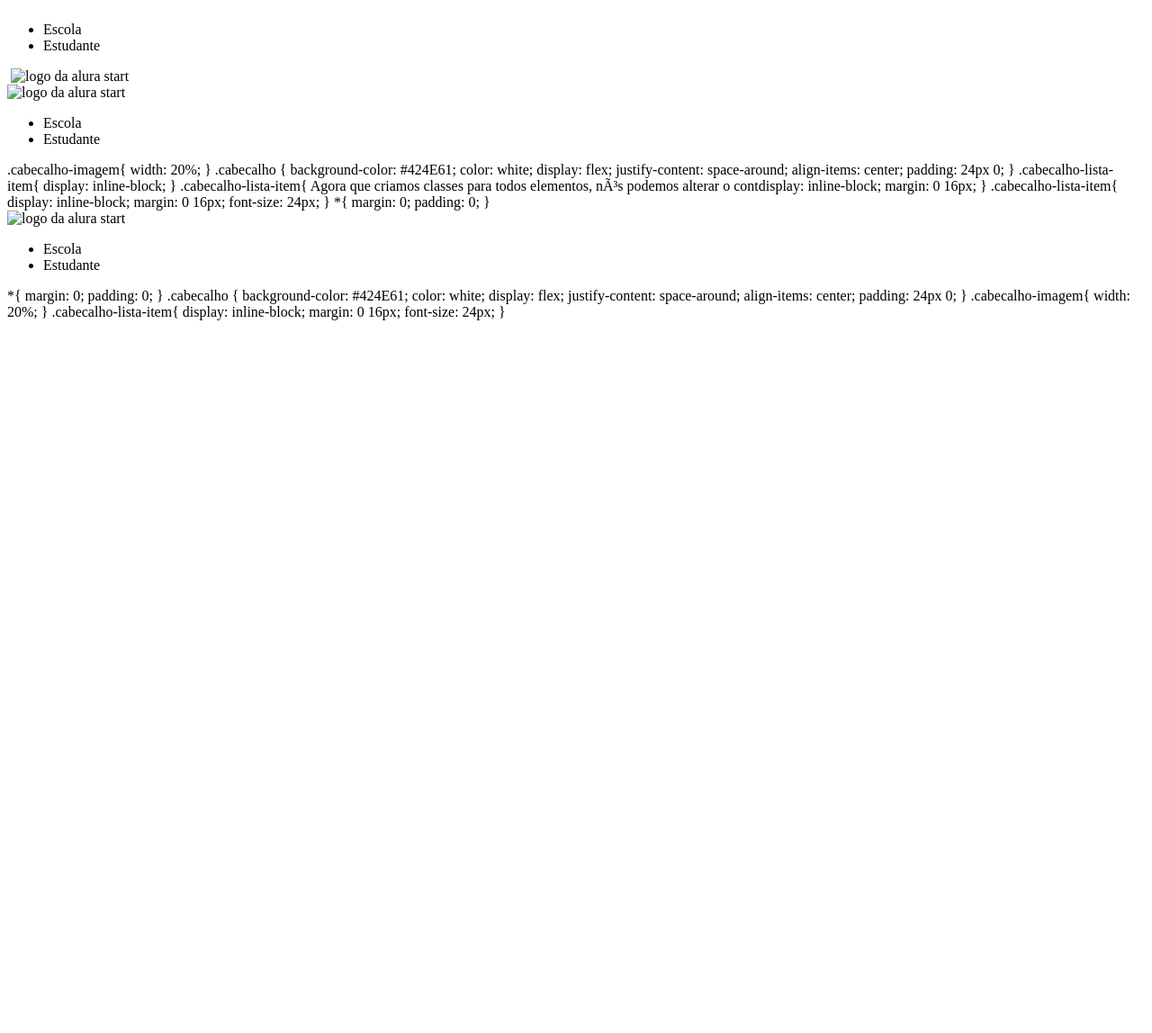
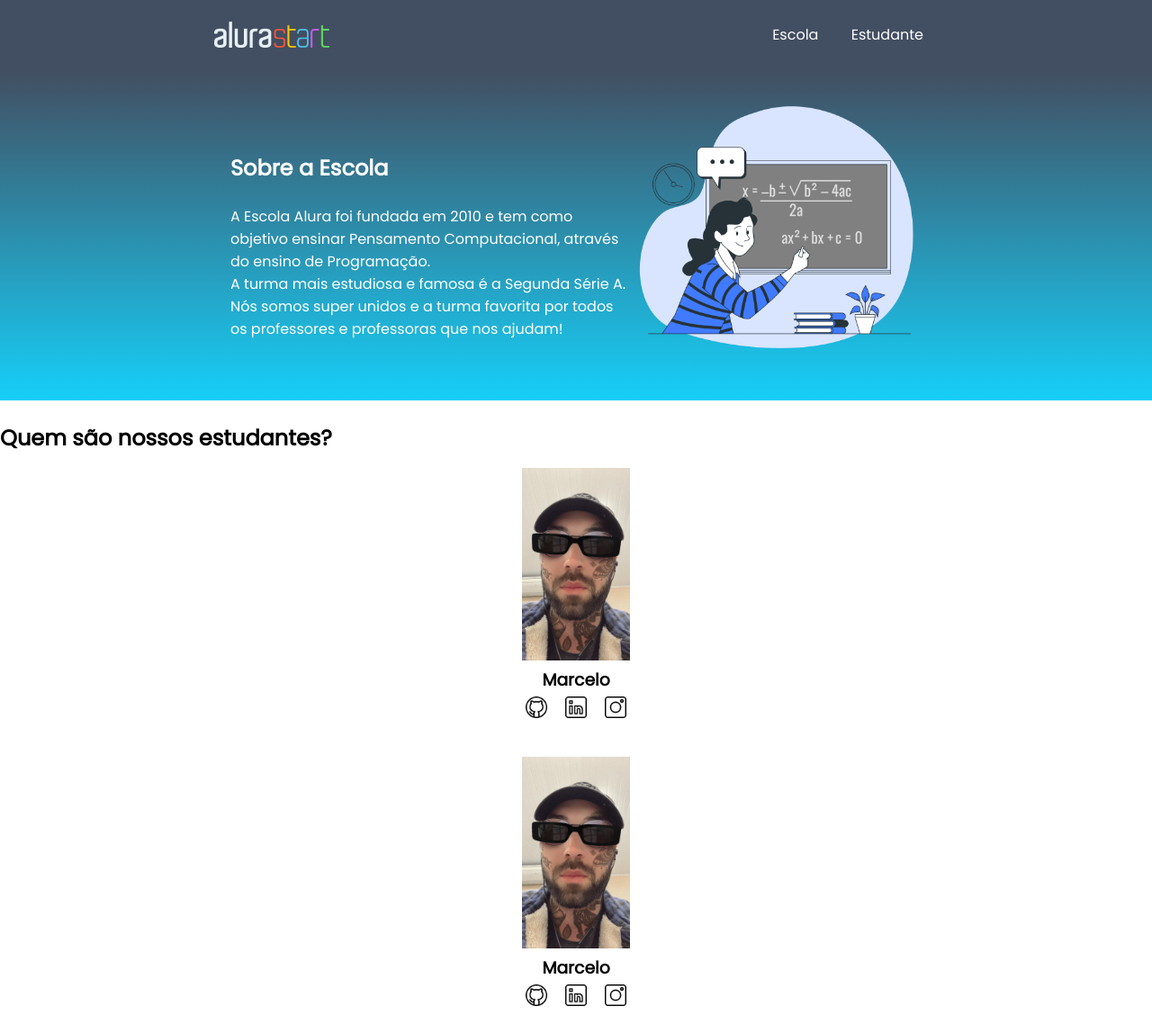
Before and after one commit to Thayllor25/progamacao, a plain HTML site: page index.html in a window 1280 px wide. Shown: the whole page at 90% size. Before the commit the page ends 800 px from the top, so only its background shows below. Drawn offline with Linux system fonts and the light colour scheme.

Commit message:
Add files via upload

```diff
--- a/index.html
+++ b/index.html
@@ -1,53 +1,14 @@
-<header>
-    <img src="" alt="">
-    <ul>
-        <li>Escola</li>
-        <li>Estudante</li>
-    </ul>
-</header>
-<img src="alurastart logo.png" alt="">
-<img src="alurastart logo.png" alt="logo da alura start">
-<header class="cabecalho">
-    <img class="cabecalho-imagem" src="alurastart logo.png" alt="logo da alura start">
-    <ul class="cabecalho-lista">
-        <li class="cabecalho-lista-item">Escola</li>
-        <li class="cabecalho-lista-item">Estudante</li>
-    </ul>
-</header>
-.cabecalho-imagem{
-    width: 20%;
-}
-.cabecalho {
-    background-color: #424E61;
-    color: white;
-    display: flex;
-    justify-content: space-around;
-    align-items: center;
-    padding: 24px 0;
-}
-.cabecalho-lista-item{
-    display: inline-block;
-}
-.cabecalho-lista-item{
-    Agora que criamos classes para todos elementos, nós podemos alterar o contdisplay: inline-block;
-    margin: 0 16px;
-}
-.cabecalho-lista-item{
-    display: inline-block;
-    margin: 0 16px;
-    font-size: 24px;
-}
-*{
-    margin: 0;
-    padding: 0;
-}
+<!DOCTYPE html>
 <html lang="en">
 <head>
     <meta charset="UTF-8">
     <meta http-equiv="X-UA-Compatible" content="IE=edge">
     <meta name="viewport" content="width=device-width, initial-scale=1.0">
-    <title>Document</title>
+    <title>Equipe Alura Start</title>
     <link rel="stylesheet" href="style.css">
+    <link rel="preconnect" href="https://fonts.googleapis.com">
+    <link rel="preconnect" href="https://fonts.gstatic.com" crossorigin>
+    <link href="https://fonts.googleapis.com/css2?family=Poppins&display=swap" rel="stylesheet">
 </head>
 <body>
     <header class="cabecalho">
@@ -57,28 +18,34 @@
             <li class="cabecalho-lista-item">Estudante</li>
         </ul>
     </header>
+    <section class="escola">
+        <div class="escola-div-conteudo">
+            <h2 class="escola-titulo">Sobre a Escola</h2>
+            <p class="escola-texto-um">A Escola Alura foi fundada em 2010 e tem como objetivo ensinar Pensamento Computacional, através do ensino de  Programação.</p>
+            <p class="escola-texto-dois">A turma mais estudiosa e famosa é a Segunda Série A. Nós somos super unidos e a turma favorita por todos os professores e professoras que nos ajudam!</p>
+        </div>
+        <img class="escola-imagem" src="Formula-bro.png" alt="imagem que representa uma professora em sala de aula">
+    </section>
+    <section class="estudante">
+        <h2 class="estudante-titulo">Quem são nossos estudantes?</h2>
+        <div class="estudante-todos">
+        <span></span>
+        <div class="estudante-div">
+            <img class="estudante-imagem" src="Marcelo.jpeg" alt="foto do marcelo">
+            <h3 class="estudante-nome">Marcelo</h3>
+            <a href="https://github.com/marcelopaludetto"><img class="estudante-icone" src="github.png" alt="icone github"></a>
+            <a href="https://linkedin.com/marcelopaludetto"><img class="estudante-icone" src="linkedin.png" alt="icone linkedin"></a>
+            <a href="https://instagram.com/marcelopaludetto"><img class="estudante-icone" src="instagram.png" alt="icone instagram"></a>
+        </div>
+        <div class="estudante-div">
+            <img class="estudante-imagem" src="Marcelo.jpeg" alt="foto do marcelo">
+            <h3 class="estudante-nome">Marcelo</h3>
+            <a href="https://github.com/marcelopaludetto"><img class="estudante-icone" src="github.png" alt="icone github"></a>
+            <a href="https://linkedin.com/marcelopaludetto"><img class="estudante-icone" src="linkedin.png" alt="icone linkedin"></a>
+            <a href="https://instagram.com/marcelopaludetto"><img class="estudante-icone" src="instagram.png" alt="icone instagram"></a>
+        </div>
+
+    </div>
+    </section>
 </body>
 </html>
-*{
-    margin: 0;
-    padding: 0;
-}
-
-.cabecalho {
-    background-color: #424E61;
-    color: white;
-    display: flex;
-    justify-content: space-around;
-    align-items: center;
-    padding: 24px 0;
-}
-
-.cabecalho-imagem{
-    width: 20%;
-}
-
-.cabecalho-lista-item{
-    display: inline-block;
-    margin: 0 16px;
-    font-size: 24px;
-}
--- a/style.css
+++ b/style.css
@@ -0,0 +1,64 @@
+*{
+    margin: 0;
+    padding: 0;
+}
+body {
+    font-family: 'Poppins', sans-serif;
+}
+.cabecalho {
+    background-color: #424E61;
+    color: white;
+    display: flex;
+    justify-content: space-around;
+    align-items: center;
+    padding: 24px 0;
+}
+
+.cabecalho-imagem{
+    width: 10%;
+}
+
+.cabecalho-lista-item{
+    display: inline-block;
+    margin: 0 16px;
+    font-size: 16px;
+}
+
+.escola-imagem{
+    width: 25%;
+}
+
+.escola{
+    background-image: linear-gradient(#424E61,#16CFF8);
+    color:white;
+    display: flex;
+    justify-content: center;
+    align-items: center;
+    padding: 24px 0;
+}
+
+.escola-div-conteudo{
+    width: 35%;
+}
+
+
+.escola-titulo{
+    padding: 24px 0;
+}
+
+.estudante{
+    padding: 24px 0;
+}
+.estudante-imagem{
+    width: 120px;
+}
+
+.estudante-icone{
+    width: 24px;
+    padding: 4px 8px;
+}
+
+.estudante-div{
+    text-align: center;
+    padding: 16px 0;
+}
```
Also changed, not shown: Formula-bro.png (added), Marcelo.jpeg (added), alurastart logo.png (added), github.png (added), instagram.png (added), linkedin.png (added), 2 other files.
